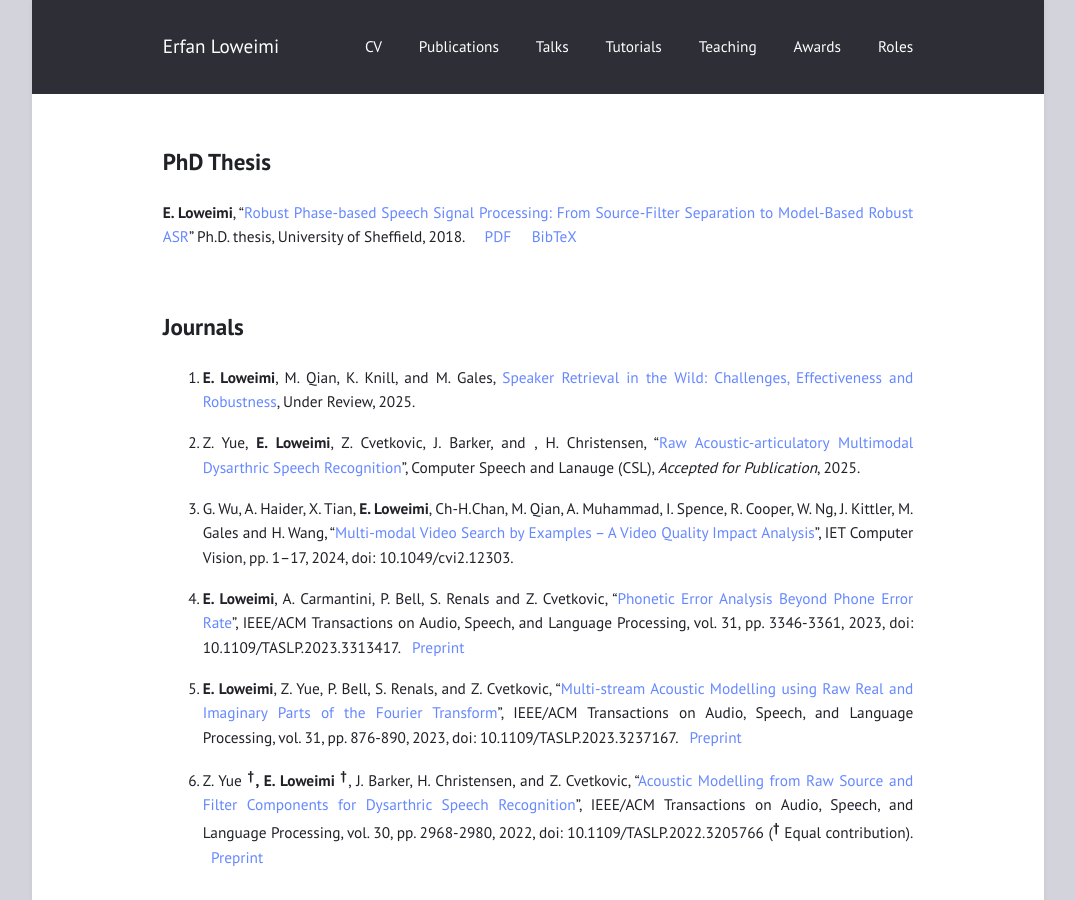
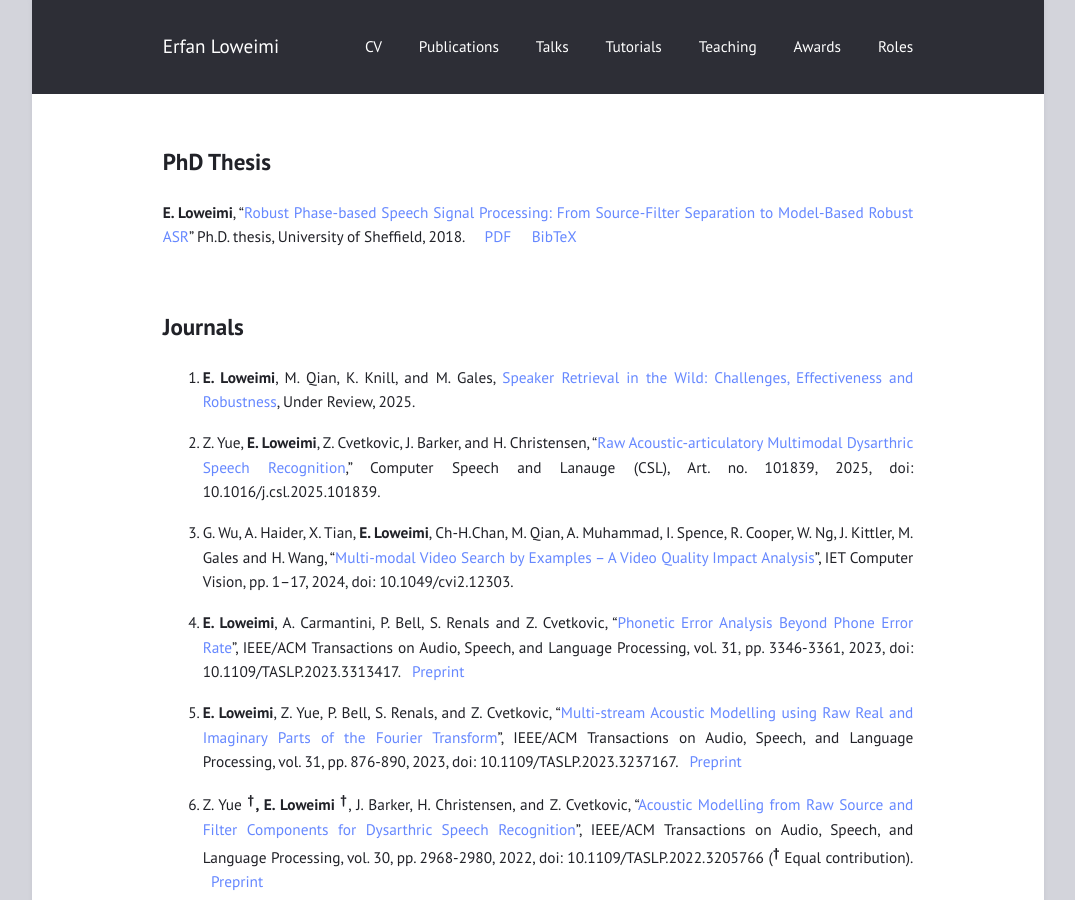
Before and after one commit to eloweimi/eloweimi.github.io, a Jekyll site: the page built from publications.md, in a window 1280 px wide and 900 px high. Shown: the whole window, without its empty margins (102-1177 px from the left). Built offline with Jekyll 4.4.1, drawn with Linux system fonts in a browser that asks for light colours.

Commit message:
Update publications.md

```diff
--- a/publications.md
+++ b/publications.md
@@ -11,17 +11,17 @@ title: ""
 ## Journals ##
 1. **E. Loweimi**, M. Qian, K. Knill, and M. Gales, [Speaker Retrieval in the Wild: Challenges, Effectiveness and Robustness](https://arxiv.org/pdf/2504.18950), Under Review, 2025.
 
-2. Z. Yue, **E. Loweimi**, Z. Cvetkovic, J. Barker, and , H. Christensen, "[Raw Acoustic-articulatory Multimodal
-Dysarthric Speech Recognition](https://www.sciencedirect.com/science/article/pii/S0885230825000646)", Computer Speech and Lanauge (CSL), *Accepted for Publication*, 2025.
+2. Z. Yue, **E. Loweimi**, Z. Cvetkovic, J. Barker, and H. Christensen, "[Raw Acoustic-articulatory Multimodal
+Dysarthric Speech Recognition](https://www.sciencedirect.com/science/article/pii/S0885230825000646)," Computer Speech and Lanauge (CSL), Art. no. 101839, 2025, doi: 10.1016/j.csl.2025.101839.
 
-3. G. Wu, A. Haider, X. Tian, **E. Loweimi**, Ch-H.Chan, M. Qian, A. Muhammad, I. Spence, R. Cooper, W. Ng, J. Kittler, M. Gales and H. Wang, "[Multi-modal Video Search by Examples – A Video Quality Impact Analysis](https://ietresearch.onlinelibrary.wiley.com/doi/10.1049/cvi2.12303)", IET Computer Vision, pp. 1–17, 2024, doi: 10.1049/cvi2.12303.
+4. G. Wu, A. Haider, X. Tian, **E. Loweimi**, Ch-H.Chan, M. Qian, A. Muhammad, I. Spence, R. Cooper, W. Ng, J. Kittler, M. Gales and H. Wang, "[Multi-modal Video Search by Examples – A Video Quality Impact Analysis](https://ietresearch.onlinelibrary.wiley.com/doi/10.1049/cvi2.12303)", IET Computer Vision, pp. 1–17, 2024, doi: 10.1049/cvi2.12303.
 
-4. **E. Loweimi**, A. Carmantini, P. Bell, S. Renals and Z. Cvetkovic, "[Phonetic Error Analysis Beyond Phone Error Rate](https://ieeexplore.ieee.org/abstract/document/10244118)", IEEE/ACM Transactions on Audio, Speech, and Language Processing, vol. 31, pp. 3346-3361, 2023, doi: 10.1109/TASLP.2023.3313417. &nbsp; [Preprint](https://kclpure.kcl.ac.uk/ws/portalfiles/portal/229243895/LEA_PrePrint.pdf)
+5. **E. Loweimi**, A. Carmantini, P. Bell, S. Renals and Z. Cvetkovic, "[Phonetic Error Analysis Beyond Phone Error Rate](https://ieeexplore.ieee.org/abstract/document/10244118)", IEEE/ACM Transactions on Audio, Speech, and Language Processing, vol. 31, pp. 3346-3361, 2023, doi: 10.1109/TASLP.2023.3313417. &nbsp; [Preprint](https://kclpure.kcl.ac.uk/ws/portalfiles/portal/229243895/LEA_PrePrint.pdf)
 
-5. **E. Loweimi**, Z. Yue, P. Bell, S. Renals, and Z. Cvetkovic, “[Multi-stream Acoustic
+6. **E. Loweimi**, Z. Yue, P. Bell, S. Renals, and Z. Cvetkovic, “[Multi-stream Acoustic
 Modelling using Raw Real and Imaginary Parts of the Fourier Transform](https://ieeexplore.ieee.org/abstract/document/10026604)”, IEEE/ACM Transactions on Audio, Speech, and Language Processing, vol. 31, pp. 876-890, 2023, doi: 10.1109/TASLP.2023.3237167. &nbsp; [Preprint](https://kclpure.kcl.ac.uk/ws/portalfiles/portal/193442046/Real_Imag_Journal_FINAL.pdf)
 
-6. Z. Yue **<sup>&#8224;</sup>, E. Loweimi <sup>&#8224;</sup>**, J. Barker, H. Christensen, and Z. Cvetkovic, “[Acoustic
+7. Z. Yue **<sup>&#8224;</sup>, E. Loweimi <sup>&#8224;</sup>**, J. Barker, H. Christensen, and Z. Cvetkovic, “[Acoustic
 Modelling from Raw Source and Filter Components for Dysarthric Speech Recognition](https://ieeexplore.ieee.org/document/9900378)”,
  IEEE/ACM Transactions on Audio, Speech, and Language Processing, vol. 30, pp. 2968-2980, 2022, doi: 10.1109/TASLP.2022.3205766 (**<sup>&#8224;</sup>** Equal contribution). &nbsp; [Preprint](https://eprints.whiterose.ac.uk/192463/6/Journal_zhengjun_Erfan__source_filter_%20%289%29.pdf)
 
```
